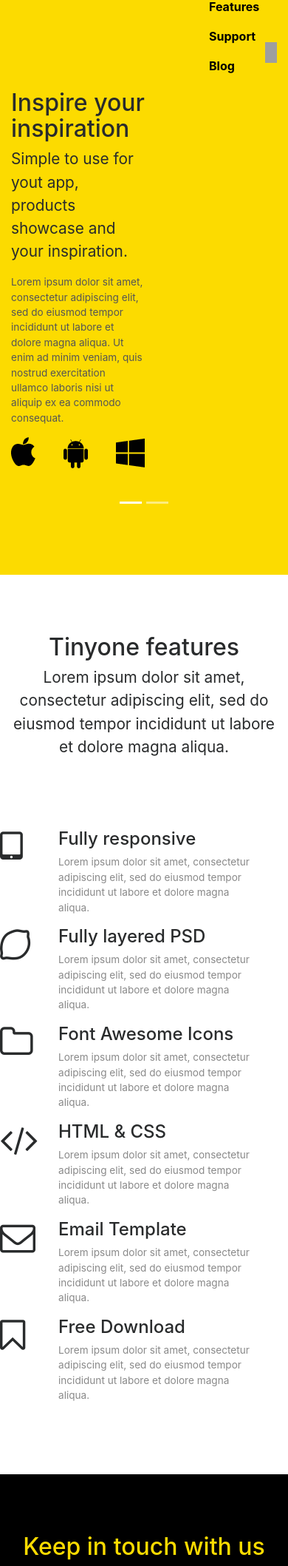
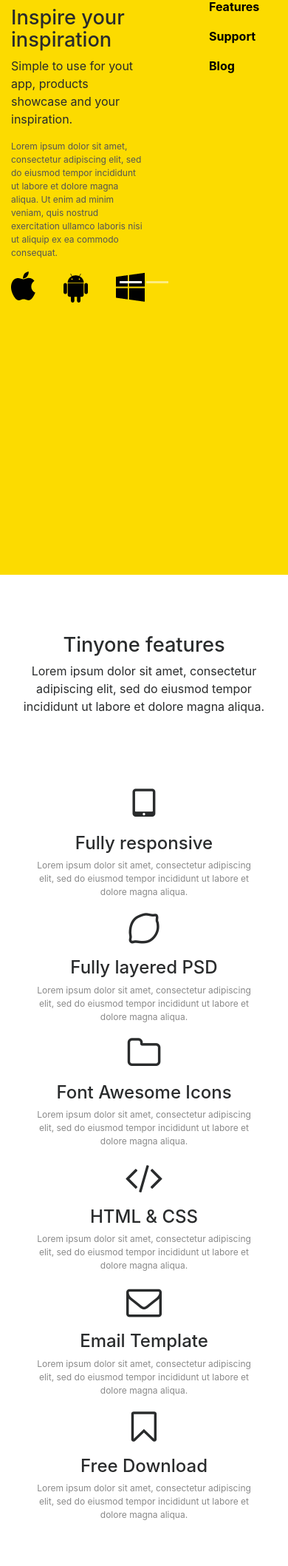
Before and after one commit to danielRamosGithub/portfolio, a PHP site: page /Assets/projects/project_9/index.html in a window 390 px wide. Shown: the part 67-2184 px from the top of the page at 74% size. Run offline with PHP 8.4, Linux system fonts and the light colour scheme; grey boxes are pictures that could not be loaded.

Commit message:
adjusts to make the app reponsive on mobile phones

```diff
--- a/Assets/projects/project_9/css/style.css
+++ b/Assets/projects/project_9/css/style.css
@@ -115,6 +115,46 @@
 }
 
 /* Media Queries */
+@media (max-width: 480px) {
+    .carousel-item .img-item{
+        display: none !important;
+    }
+    .carousel-inner {
+        height: 80vh;
+        margin-top: 0;
+        height: auto;
+    }
+    .wrapper-carousel {
+        margin-top: 0;
+    }
+    .headline {
+        font-size: 1.7rem;
+    }
+    .description {
+        font-size: 1rem;
+    }
+    .text {
+        font-size: .75rem;
+    }
+    .feature-item {
+        display: flex;
+        flex-direction: column;
+        align-items: center;
+        justify-content: center;
+    }
+    .feature .feature-item .fa{
+        position: initial;
+        margin-bottom: 1rem;
+    }
+    .feature .feature-item .feature-heading {
+        margin-left: 0;
+    }
+    .feature .feature-item .feature-heading .headline,
+    .feature .feature-item .feature-heading .text {
+        text-align: center;
+    }
+}
+
 @media (max-width: 768px) {
     .navbar-nav {
         padding: .5rem;
--- a/Assets/projects/project_9/index.html
+++ b/Assets/projects/project_9/index.html
@@ -52,7 +52,7 @@
 								</div><!-- wrapper-carousel -->
 							</div> <!-- col text -->
 							<div class="col">
-								<img src="img/ipad.png" alt="ipad" class="mx-auto d-block img-fluid">
+								<img src="img/ipad.png" alt="ipad" class="img-item mx-auto d-block img-fluid">
 							</div> <!-- col img -->
 						</div> <!-- row -->
 					</div><!-- carousel item -->
@@ -68,7 +68,7 @@
 								</div><!-- wrapper-carousel -->
 							</div> <!-- col text -->
 							<div class="col">
-								<img src="img/ipad.png" alt="ipad" class="mx-auto d-block img-fluid">
+								<img src="img/ipad.png" alt="ipad" class="img-item mx-auto d-block img-fluid">
 							</div> <!-- col img -->
 						</div> <!-- row -->
 					</div> <!-- carousel item -->
@@ -185,7 +185,7 @@
 				<p class="description text-center">Lorem ipsum dolor sit amet, consectetur adipiscing elit, sed do eiusmod tempor incididunt ut labore et.</p>
 				<form action="#" method="post">
 					<div class="row">
-						<div class="col-lg-6 col-md-5 offset-2">
+						<div class="col-lg-6 col-md-5 offset-lg-2 offset-md-2">
 							<input type="text" class="form-control form-control-lg" placeholder="Enter your email to update">
 						</div>
 						<div class="col-lg-2 col-md-3">
```
